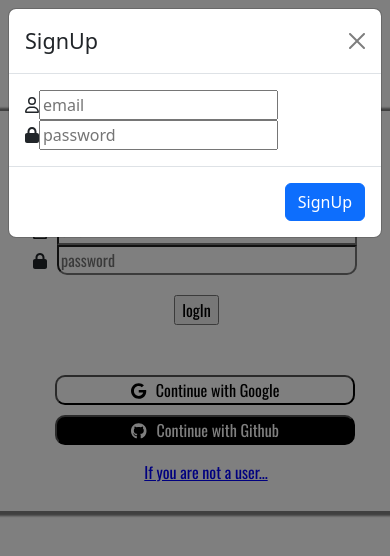
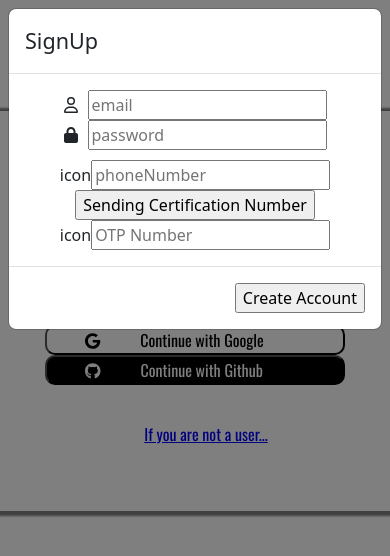
Before and after one commit to Sangeok/talkforworry, a React (Create React App) app: page /auth in a window 390 px wide. Both pictures are taken after a click on the element "If you are not a user...". Shown: the top 556 px of the page. Built offline with nearby package versions, Linux system fonts and the light colour scheme; no server answers.

Commit message:
phoneLogIn

```diff
--- a/src/components/LoginModal.js
+++ b/src/components/LoginModal.js
@@ -3,7 +3,7 @@
 import Button from 'react-bootstrap/Button';
 import Modal from 'react-bootstrap/Modal';
 import 'bootstrap/dist/css/bootstrap.min.css';
-import styles from "../styles/LoginModal.module.css";
+// import styles from "../styles/LoginModal.module.css";
 import styled from "styled-components";
 import { FontAwesomeIcon } from "@fortawesome/react-fontawesome";
 // fontawesome을 사용할 땐 solid인지, regular인지 등을 잘 확인해야함.
@@ -82,7 +82,7 @@
 
     return(
         <div>
-            <Modal show={show} className={styles.loginMd}>
+            {/* <Modal show={show} className={styles.loginMd}>
                 <ModalHeaderStyle>
                     <Modal.Title>LogIn</Modal.Title>
                 </ModalHeaderStyle>
@@ -119,7 +119,7 @@
                         <Link to='/auth'><h6>If you are not a user...</h6></Link>
                     </div>
                 </Modal.Footer>
-            </Modal>
+            </Modal> */}
         </div>
     )
 }
--- a/src/components/MainHeader.js
+++ b/src/components/MainHeader.js
@@ -7,11 +7,10 @@
 import { authService } from "../mybase";
 import { useNavigate } from "react-router-dom";
 import LoginModal from "../components/LoginModal.js";
-import Auth from "../routes/Auth.js";
+// import Auth from "../routes/Auth.js";
 
 
 function MainHeader({isLoggedIn, getSignUp, signUp}) {
-    const [showLoginForm, setShowLoginForm] = useState(false);
     const navigate = useNavigate()
 
     // link를 styled-components로 꾸밈
@@ -23,18 +22,6 @@
             color : 0d6efd;
         }
     `
-    // // LogIn/SignUp 누를 시 부모의 state인 signUp이 true로 바뀜.
-    // const setSignUp = () => {
-    //     getSignUp(true);
-    //     // loginForm을 보여줌(문제 : LoginModal에 전송되는 showLoginForm은 계속 true.)
-    //     setShowLoginForm(true);
-    // }
-
-    // // 하위 component에서 반영된 영향이 부모 component에도 영향을 미침
-    // const getshowLoginForm = (item) => {
-    //     setShowLoginForm(item);
-    //     // console.log(signUp);
-    // }
 
     const onLogOutClick = () => {
         authService.signOut();
@@ -73,9 +60,6 @@
                     </li>
                 )}
 
-                {/* {
-                    (showLoginForm && <LoginModal showLoginForm={showLoginForm} getshowLoginForm={getshowLoginForm}/>)
-                } */}
             </ul>
         </div>
     )
--- a/src/components/RouterWeb.js
+++ b/src/components/RouterWeb.js
@@ -9,24 +9,11 @@
 import Auth from "../routes/Auth.js";
 
 function RouterWeb({isLoggedIn}) {
-    // login/signUp을 하려고 사용자가 시도했는지 여부를 state에 저장
-    const [signUp, setSignUp] = useState(false);
-    const [checkSignUp, setCheckSignUp] = useState(false);
-
-    // 하위 component에서 변경한 signUp state를 useEffect를 통해 즉시 반영
-    useEffect(()=>{
-        setSignUp(true);
-    },[signUp])
-
-    const getSignUp = (item) => {
-        setSignUp(item);
-        // console.log(signUp);
-    }
 
     // 로그인 여부에 따라 들어갈 수 있는 경로를 다르게 함.
     return (
         <div className={styles.RouterWeb}>
-            <MainHeader isLoggedIn={isLoggedIn} getSignUp={getSignUp} signUp={signUp}/>
+            <MainHeader isLoggedIn={isLoggedIn}/>
             <Routes>
                 <>
                     <Route path="/" element={<Home />}/>
@@ -36,7 +23,9 @@
                         isLoggedIn ? (
                             <Route path="/profile" element={<Profile/>}/>
                         ) : (
-                            <Route path="/auth" element={<Auth/>}/>
+                            <>
+                                <Route path="/auth" element={<Auth/>}/>
+                            </>
                         )
                     }
                 </>
--- a/src/components/SignUpModal.js
+++ b/src/components/SignUpModal.js
@@ -8,12 +8,28 @@
 // fontawesome을 사용할 땐 solid인지, regular인지 등을 잘 확인해야함.
 import { faUser } from "@fortawesome/free-regular-svg-icons";
 import { faLock } from "@fortawesome/free-solid-svg-icons";
-import {createUserWithEmailAndPassword} from "firebase/auth";
+import {createUserWithEmailAndPassword, getAuth, RecaptchaVerifier, signInWithPhoneNumber } from "firebase/auth";
 
 function SignUpModal({showSignUp,getShowSignUpForm}) {
     const [show, setShow] = useState(false);
     const [email, setEmail] = useState("");
+    const [phoneNumber, setPhoneNumber] = useState("");
+    const [OTP, setOTP] = useState("");
+    // 휴대폰 인증을 수행했는지 여부를 확인
+    const [checkPhone, setCheckPhone] = useState(false);
     const [password, setPassword] = useState("");
+
+    const auth = getAuth();
+    // 인증 메세지를 kor로 설정
+    auth.languageCode = 'ko';
+
+    const generateRecaptcha = () => {
+        window.recaptchaVerifier = new RecaptchaVerifier('recaptcha-container', {
+            'size': 'invisible',
+            'callback': (response) => {
+            }
+          }, auth);
+    }
 
     // Modal 창의 닫기 버튼 누를 시, 부모의 showLoginForm을 false로, show state를 false로 바꿈
     const setShowLoginForm = () => {
@@ -29,6 +45,9 @@
         else if(name === "password") {
             setPassword(value);
         }
+        else if(name == "phoneNumber") {
+            setPhoneNumber(value);
+        }
     }
 
     const onSubmit = async (event) => {
@@ -36,10 +55,47 @@
         let data;
         try{
             // Create new Account
-            data = await createUserWithEmailAndPassword(authService, email, password);
+            data = await createUserWithEmailAndPassword(auth, email, password);
+            console.log(data);
         }
         catch(error) {
             alert(error.message);
+        }
+    }
+
+    const onSubmitPhoneNumber = async (event) => {
+        event.preventDefault();
+        generateRecaptcha();
+        let appVerifier = window.recaptchaVerifier;
+        signInWithPhoneNumber(auth, "+82"+phoneNumber, appVerifier)
+            .then((confirmationResult) => {
+        //     // SMS sent. Prompt user to type the code from the message, then sign the
+        //     // user in with confirmationResult.confirm(code).
+                window.confirmationResult = confirmationResult;
+        //     // ...
+            }).catch((error) => {
+                // Error; SMS not sent
+                // ...
+        });
+    }
+
+    const verifyOTP = (e) => {
+        let otp = e.target.value;
+        setOTP(otp);
+        console.log(otp);
+        if(otp.length === 6) {
+            console.log(otp);
+            // verify otp
+            let confirmationResult = window.confirmationResult;
+            confirmationResult.confirm(otp).then((result) => {
+                // User signed in successfully.
+                const user = result.user;
+                console.log(user);
+                // ...
+              }).catch((error) => {
+                // User couldn't sign in (bad verification code?)
+                // ...
+              });
         }
     }
 
@@ -50,17 +106,16 @@
         else setShow(false);
     },[]);
 
+
     return (
         <>
-
-            <Modal show={show} onHide={setShowLoginForm}>
-                <Modal.Header closeButton>
+            <Modal className={styles.showModal} show={show} onHide={setShowLoginForm}>
+                <Modal.Header>
                     <Modal.Title>SignUp</Modal.Title>
                 </Modal.Header>
+                    <div className={styles.loginForm}>
                         <Modal.Body>
-                    <div className={styles.loginForm}>
-                        <form onSubmit={onSubmit}>
-                            <div>
+                                <div className={styles.email__form}>
                                     <span className={styles.search__icons}><FontAwesomeIcon icon={faUser} /></span>
                                     <input
                                         type="email"
@@ -70,7 +125,7 @@
                                         name="email"
                                     />
                                 </div>
-                            <div>
+                                <div className={styles.password__form}>
                                     <span className={styles.password__icons}><FontAwesomeIcon icon={faLock} /></span>
                                     <input
                                         type="password"
@@ -80,16 +135,41 @@
                                         name="password"
                                     />
                                 </div>
+                                <form onSubmit={onSubmitPhoneNumber}>
+                                    <div className={styles.phoneNumber__form}>
+                                        <span>icon</span>
+                                        <input
+                                            type="text"
+                                            onChange={onChange}
+                                            value={phoneNumber}
+                                            placeholder='phoneNumber'
+                                            name="phoneNumber"
+                                        />
+                                    </div>
+                                    <input type="submit" value="Sending Certification Number"/>
+                                    <div className={styles.certification__form}>
+                                        <span>icon</span>
+                                        <input
+                                            type="text"
+                                            onChange={verifyOTP}
+                                            value={OTP}
+                                            placeholder='OTP Number'
+                                            name="OTP"
+                                        />
+                                        </div>
                                 </form>
-                    </div>
                         </Modal.Body>
+                        <form onSubmit={onSubmit}>
                             <Modal.Footer>
                                 <div className={styles.loginButton}>
-                        <Button className="btn_close" onClick={setShowLoginForm}>
-                            SignUp
-                        </Button>
+                                    {/* 만약 checkPhone이 false면 Create Account 클릭 안되게. */}
+                                    <input disabled={checkPhone} type="submit" value="Create Account"/>
                                 </div>
                             </Modal.Footer>
+                        </form>
+                        {/* 보이지 않는 reCAPTCHA 사용 */}
+                        <div id='recaptcha-container'></div>
+                    </div>
             </Modal>
         </>
     );
--- a/src/routes/Auth.js
+++ b/src/routes/Auth.js
@@ -8,12 +8,9 @@
 import { faLock } from "@fortawesome/free-solid-svg-icons";
 import { faGoogle } from "@fortawesome/free-brands-svg-icons";
 import { faGithub } from "@fortawesome/free-brands-svg-icons";
-import { Link } from "react-router-dom";
-import { getAuth, createUserWithEmailAndPassword, signInWithEmailAndPassword, GoogleAuthProvider, GithubAuthProvider, signInWithPopup } from 'firebase/auth';
+import { signInWithEmailAndPassword, GoogleAuthProvider, GithubAuthProvider, signInWithPopup } from 'firebase/auth';
 
 function Auth() {
-    // 모달창을 여기다가 옮기고..
-    // 사이트 회원가입이 필요한 경우에는 모달창을
     const [email, setEmail] = useState("");
     const [password, setPassword] = useState("");
     const [showSignUp, setShowSignUp] = useState(false);
@@ -41,6 +38,7 @@
     }
 
     const onSocialClick = async (event) => {
+        event.preventDefault();
         const {target:{name}} = event;
         let provider;
         if(name==="google") {
@@ -97,20 +95,32 @@
                         </div>
                     </form>
                     <div className={styles.loginContinue}>
-                        <div>
+                        <div className={styles.login__google}>
                             <button name="google" onClick={onSocialClick} style={{backgroundColor:'white'}}>
+                                    <ul>
+                                        <li>
                                         <span className={styles.googleIcon}>
                                             <FontAwesomeIcon icon={faGoogle}/>
                                         </span>
+                                        </li>
+                                        <li>
                                             Continue with Google
+                                        </li>
+                                    </ul>
                             </button>
                         </div>
-                        <div>
+                        <div className={styles.login__github}>
                             <button name="github" onClick={onSocialClick} style={{backgroundColor:'black', color:'white'}}>
+                                <ul>
+                                    <li>
                                         <span className={styles.githubIcon}>
                                             <FontAwesomeIcon icon={faGithub}/>
                                         </span>
+                                    </li>
+                                    <li>
                                         Continue with Github
+                                    </li>
+                                </ul>
                             </button>
                         </div>
                     </div>
--- a/src/styles/Auth.module.css
+++ b/src/styles/Auth.module.css
@@ -1,12 +1,7 @@
 .loginClass {
     display : flex;
     justify-content: center;
-    align-items: center;
-    top : 50%;
-}
-
-.headerText {
-    padding-top: 20px;
+    text-align: center;
 }
 
 .loginClass > div {
@@ -15,57 +10,34 @@
     box-shadow: 1px 1px 2px 4px grey;
 }
 
-.loginBody {
-    text-align: center;
-    font-family: 'Oswald', sans-serif;
-}
-
-.loginForm {
-    padding-top: 50px;
-}
-
-.loginButton {
-    padding-left: 3px;
-}
-
-.search__icons {
-    padding-right: 10px;
-}
-
-.password__icons {
-    padding-right: 10px;
-}
-
-.loginForm input[type="email"] {
-    border-top-left-radius : 10px;
-    border-top-right-radius: 10px;
-}
-
-.loginForm input[type="password"] {
-    border-bottom-left-radius : 10px;
-    border-bottom-right-radius: 10px;
-}
-
-.loginForm input:focus {
-    border-style: none;
-    outline : 2px solid green;
-}
-
-.loginFormInput {
-    padding-bottom: 20px;
+.headerText {
+    padding-top: 20px;
 }
 
 .loginFormInput input {
     width : 300px;
+    margin-left : 10px;
+    margin-right : 15px;
+}
+
+.login__google {
+    display : flex;
+    justify-content: space-between;
 }
 
 .loginContinue {
-    padding-top : 40px;
-    padding-left: 20px;
+    display : flex;
+    flex-direction: column;
+    align-items: center;
+    margin-bottom : 20px;
 }
 
-.loginContinue > div {
-    padding-top : 10px;
+.loginContinue ul {
+    list-style: none;
+}
+
+.loginContinue li {
+    float : left;
 }
 
 .loginContinue button{
@@ -73,13 +45,25 @@
     border-radius: 10px;
 }
 
+.loginBody {
+    font-family: 'Oswald', sans-serif;
+}
+
+.loginForm {
+    padding-top: 40px;
+}
+
+.loginButton {
+    padding-top: 10px;
+    padding-bottom: 20px;
+}
+
 .googleIcon {
-    padding-right: 10px;
-    align-items: center;
+    padding-right: 40px;
 }
 
 .githubIcon {
-    padding-right: 10px;
+    padding-right: 40px;
 }
 
 .signUpText {
--- a/src/styles/SignUpModal.module.css
+++ b/src/styles/SignUpModal.module.css
@@ -1 +1,19 @@
 /* position absolute로 꾸며도 되는 이유 : modal창이라 건들일 수 X */
+
+.showModal {
+    display : flex;
+    flex-direction: column;
+    text-align: center;
+}
+
+.search__icons {
+    padding-right: 10px;
+}
+
+.password__icons {
+    padding-right: 10px;
+}
+
+.password__form {
+    padding-bottom: 10px;
+}
```
Also changed, not shown: src/styles/LoginModal.module.css (deleted, +0 -56 lines). Lines whose indentation alone changed are shown as unchanged.
